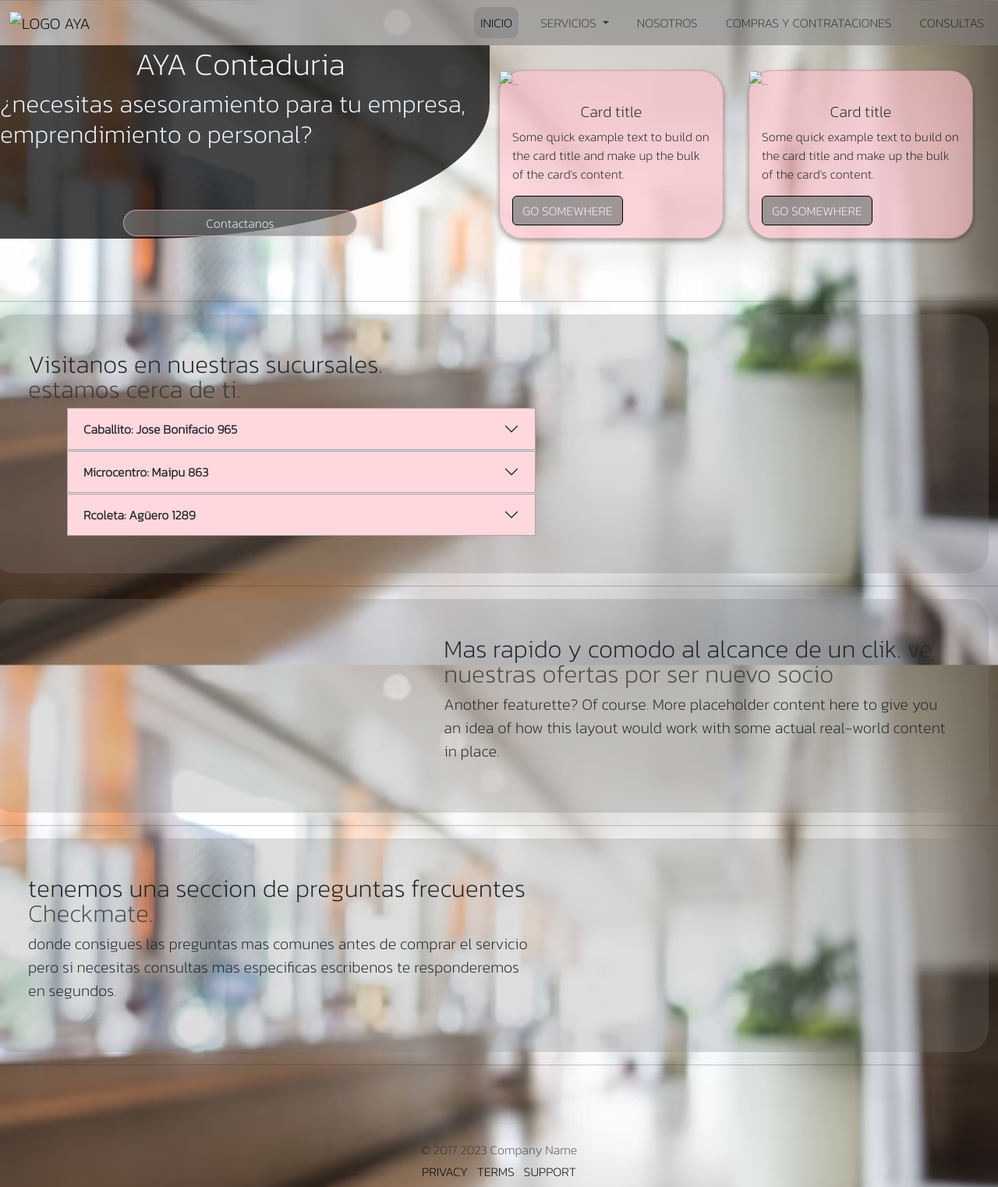
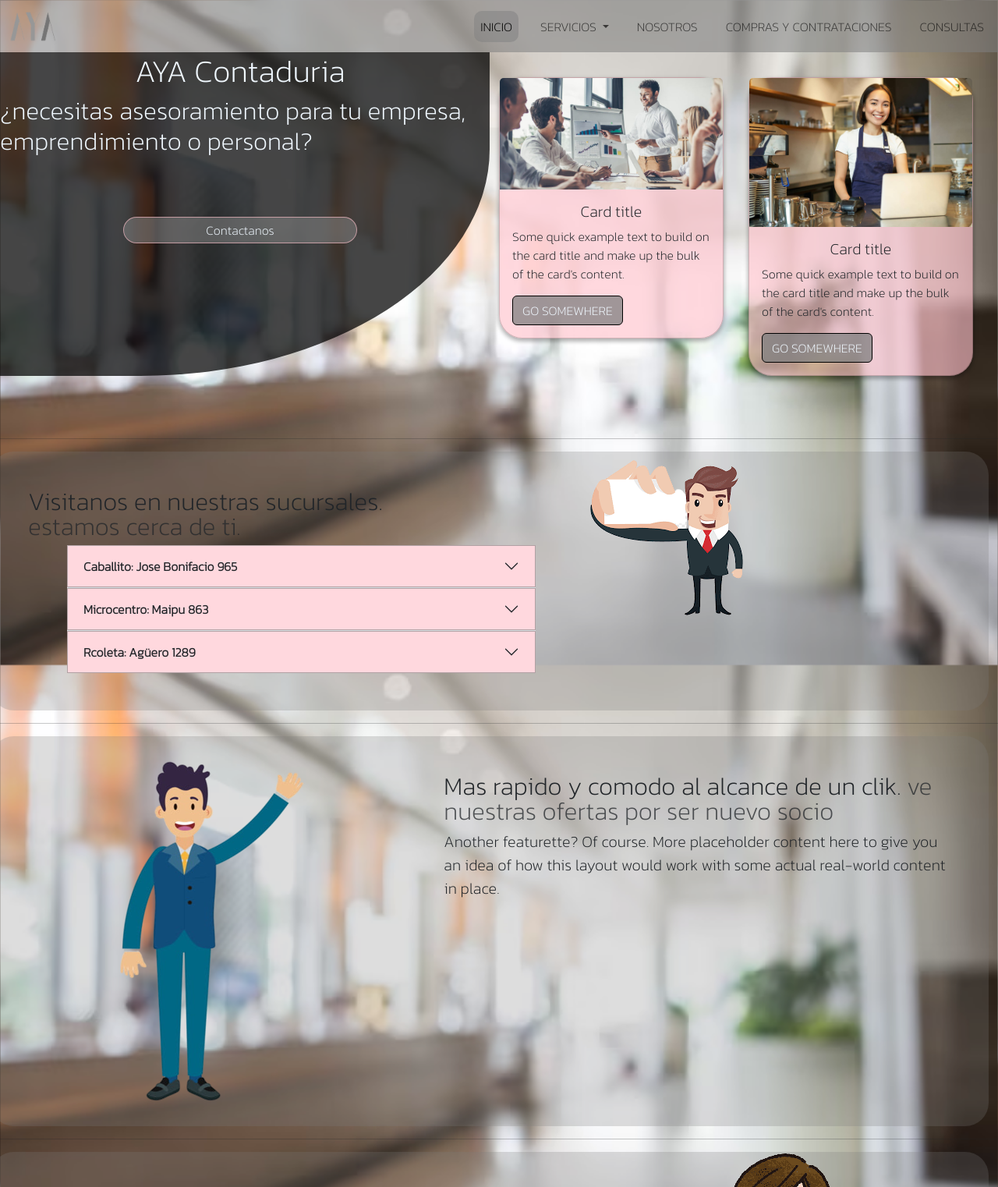
Before and after one commit to Aromcho/PreEtrega2AromAguilar, a plain HTML site: page index.html in a window 1280 px wide. Shown: the top 1522 px of the page at 78% size. Drawn offline with nearby package versions, Linux system fonts and the light colour scheme; the site is published under a folder, as on GitHub Pages, so addresses that start at the root find nothing.

Commit message:
hice que fuera mas navegable

```diff
--- a/index.html
+++ b/index.html
@@ -3,7 +3,7 @@
 <head>
     <link href="https://unpkg.com/aos@2.3.1/dist/aos.css" rel="stylesheet">
     <link href="https://cdn.jsdelivr.net/npm/bootstrap@5.3.1/dist/css/bootstrap.min.css" rel="stylesheet" integrity="sha384-4bw+/aepP/YC94hEpVNVgiZdgIC5+VKNBQNGCHeKRQN+PtmoHDEXuppvnDJzQIu9" crossorigin="anonymous">
-    <link rel="shortcut icon" href="/aya/ayalogo1.png" type="image/x-icon">
+    <link rel="shortcut icon" href="./aya/ayalogo1.png" type="image/x-icon">
     <link rel="stylesheet" href="./css/style.css">
     <meta charset="UTF-8">
     <meta name="viewport" content="width=device-width, initial-scale=1.0">
@@ -12,7 +12,7 @@
 <header>
   <nav class=" navbar navbar-expand-lg">
     <div class="container-fluid ">
-        <a class="logo navbar-brand" href="index.html"><img src="/aya/ayalogo1.png" alt="logo aya" width="60px"></a>
+        <a class="logo navbar-brand" href="index.html"><img src="./aya/ayalogo1.png" alt="logo aya" width="60px"></a>
       <button class="navbar-toggler" type="button" data-bs-toggle="collapse" data-bs-target="#navbarSupportedContent" aria-controls="navbarSupportedContent" aria-expanded="false" aria-label="Toggle navigation">
         <span class="navbar-toggler-icon"></span>
       </button>
@@ -27,8 +27,8 @@
               servicios
             </a>
             <ul class="dropdown-menu">
-              <li><a class="dropdown-item" href="/html/servicios.html">Asesoria Empresarial</a></li>
-              <li><a class="dropdown-item" href="/html/servicios.html">Asesoria personal</a></li>
+              <li><a class="dropdown-item" href="./html/servicios.html">Asesoria Empresarial</a></li>
+              <li><a class="dropdown-item" href="./html/servicios.html">Asesoria personal</a></li>
             </ul>
           </li>
           <li class="nav-item">
@@ -55,7 +55,7 @@
     </div>
     <div class="inicio2 col-3">
       <div class="card card1" style="width: 18rem; border-radius: 30px;">
-        <img src="/aya/juridico2.jpg" class="card-img-top" alt="...">
+        <img src="./aya/juridico2.jpg" class="card-img-top" alt="...">
         <div class="card-body">
           <h5 class="card-title text-center">Card title</h5>
           <p class="card-text">Some quick example text to build on the card title and make up the bulk of the card's content.</p>
@@ -65,7 +65,7 @@
     </div>
     <div class="inicio3 col-3">
       <div class="card card2" style="width: 18rem; border-radius: 30px;">
-       <img src="/aya/personal.jpg" class="card-img-top" alt="...">
+       <img src="./aya/personal.jpg" class="card-img-top" alt="...">
         <div class="card-body">
          <h5 class="card-title text-center">Card title</h5>
          <p class="card-text">Some quick example text to build on the card title and make up the bulk of the card's content.</p>
@@ -117,7 +117,7 @@
 
       </div>
       <div class="col-md-5">
-        <img src="/aya/personal1-removebg-preview.png" alt="">
+        <img src="./aya/personal1-removebg-preview.png" alt="">
       </div>
     </div>
     <hr class="featurette-divider">
@@ -128,7 +128,7 @@
         <p class="lead">Another featurette? Of course. More placeholder content here to give you an idea of how this layout would work with some actual real-world content in place.</p>
       </div>
       <div class="col-md-5 order-md-1">
-        <img src="/aya/personal2-removebg-preview.png" alt="">
+        <img src="./aya/personal2-removebg-preview.png" alt="">
       </div>
     </div>
 
@@ -139,7 +139,7 @@
         <p class="lead">donde consigues las preguntas mas comunes antes de comprar el servicio pero si necesitas consultas mas especificas escribenos te responderemos en segundos.</p>
       </div>
       <div class="col-md-5">
-        <img src="/aya/personal3-removebg-preview.png" alt="">
+        <img src="./aya/personal3-removebg-preview.png" alt="">
       </div>
     </div>
 
```
Also changed, not shown: html/servicios.html (+1 -1 lines).
